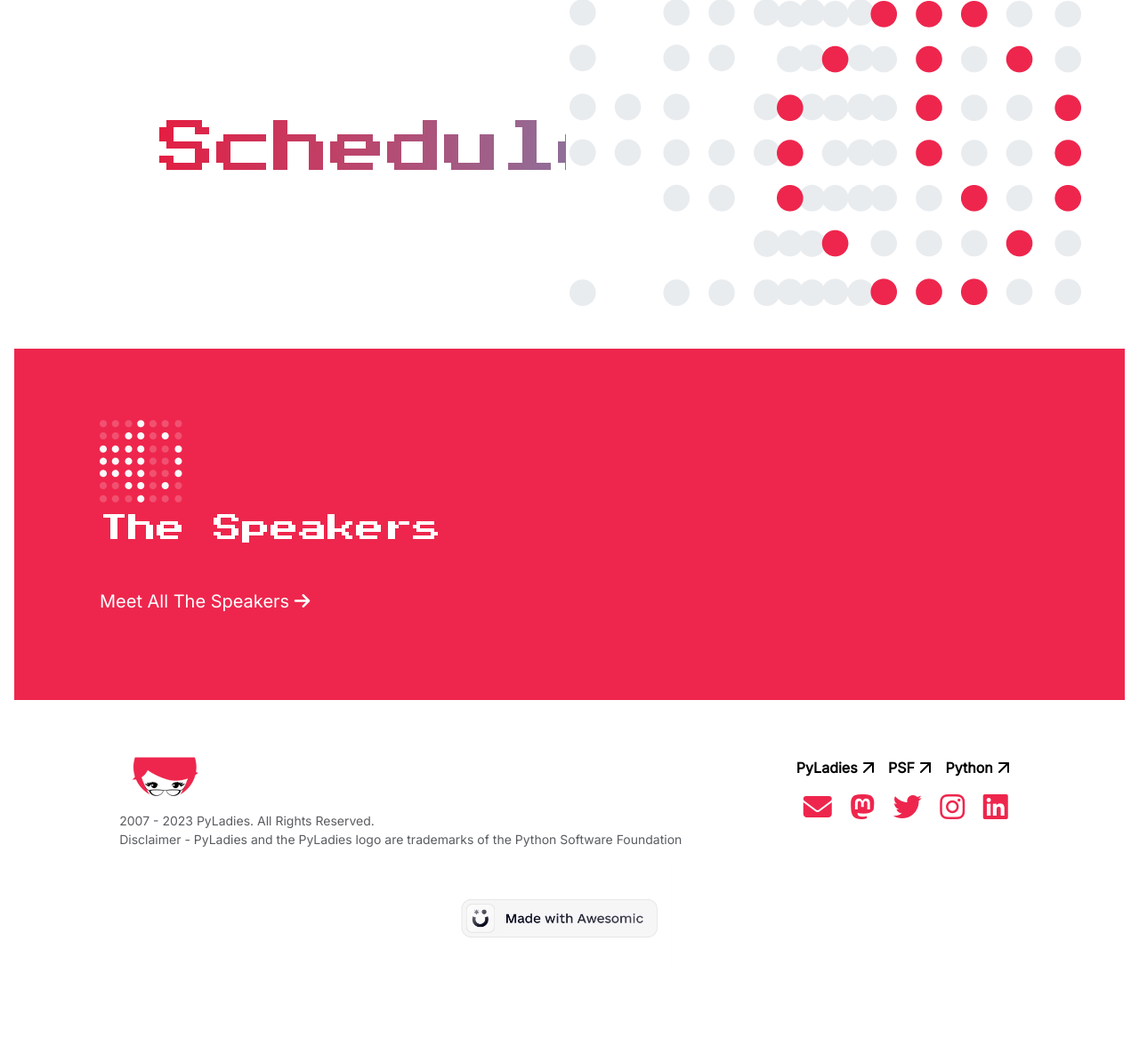
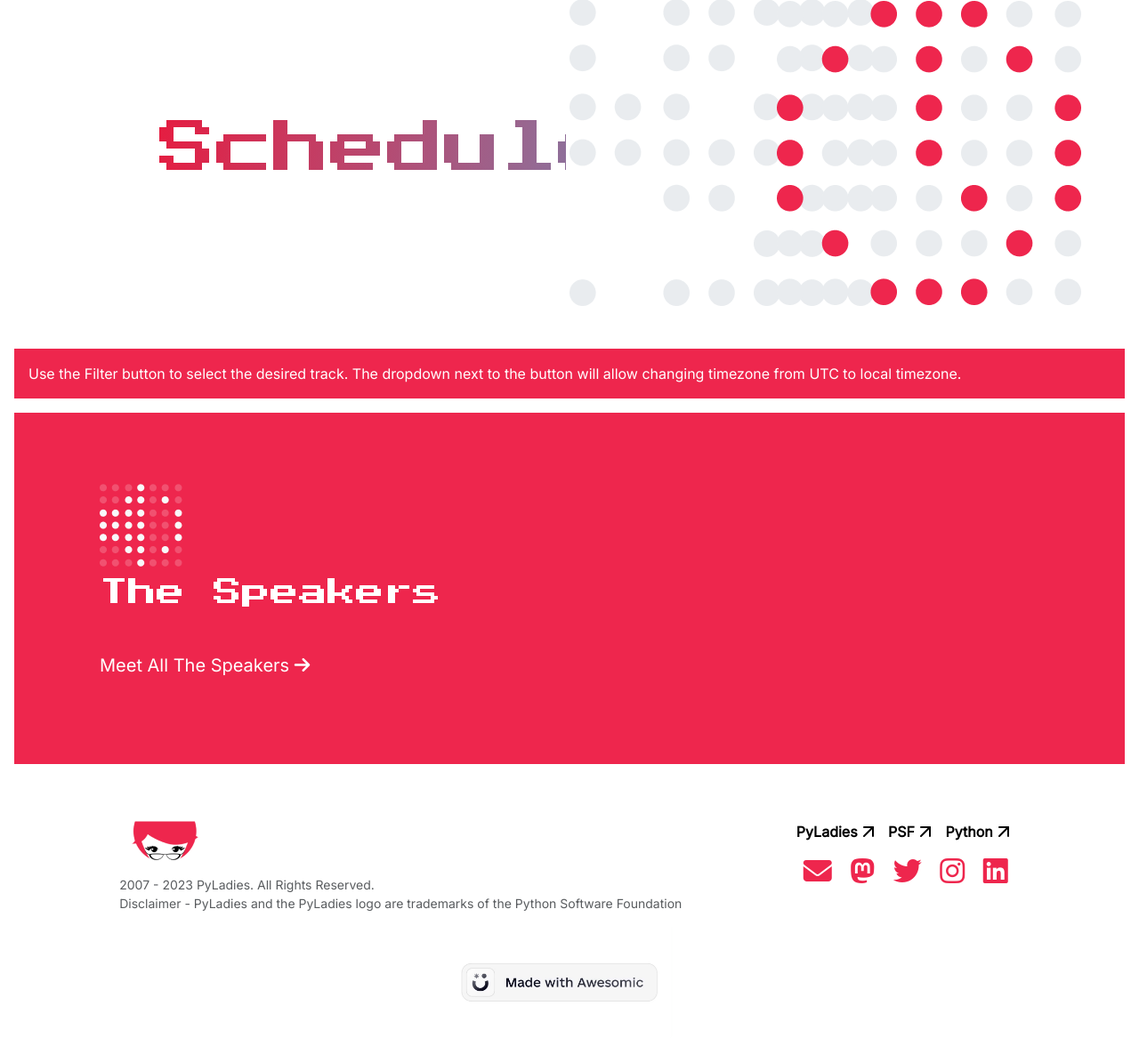
Before and after one commit to pyladies/global-conference, a Python web app: template generate_site/templates/schedule-base.html in a window 1280 px wide. Shown: the part 109-1276 px from the top of the page at 89% size. Before the commit the page ends 1163 px from the top, so only its background shows below. Run offline with Jinja, Linux system fonts and the light colour scheme; the template is opened without the code that fills it, so the values that code supplies are empty; some libraries are stand-ins or nearby versions.

Commit message:
Add explanation to schedule
The embedded widget is confusing for people not used
to the Pretalx schedule. Adding a text
as suggested on the report.

```diff
--- a/generate_site/templates/schedule-base.html
+++ b/generate_site/templates/schedule-base.html
@@ -22,6 +22,12 @@
         <!-- empty alt tag as it is a decorative image -->
         <img src="img/schedule-icon-2.png" alt=""/>
       </div>
+    </div>
+  </div>
+
+  <div class="d-md-flex flex-md-equal w-100 my-md-3 ps-md-3">
+    <div class="bg-pink me-md-3 py-2 px-2 py-md-3 px-md-3 text-white overflow-hidden">
+       Use the Filter button to select the desired track. The dropdown next to the button will allow changing timezone from UTC to local timezone.
     </div>
   </div>
 
```
